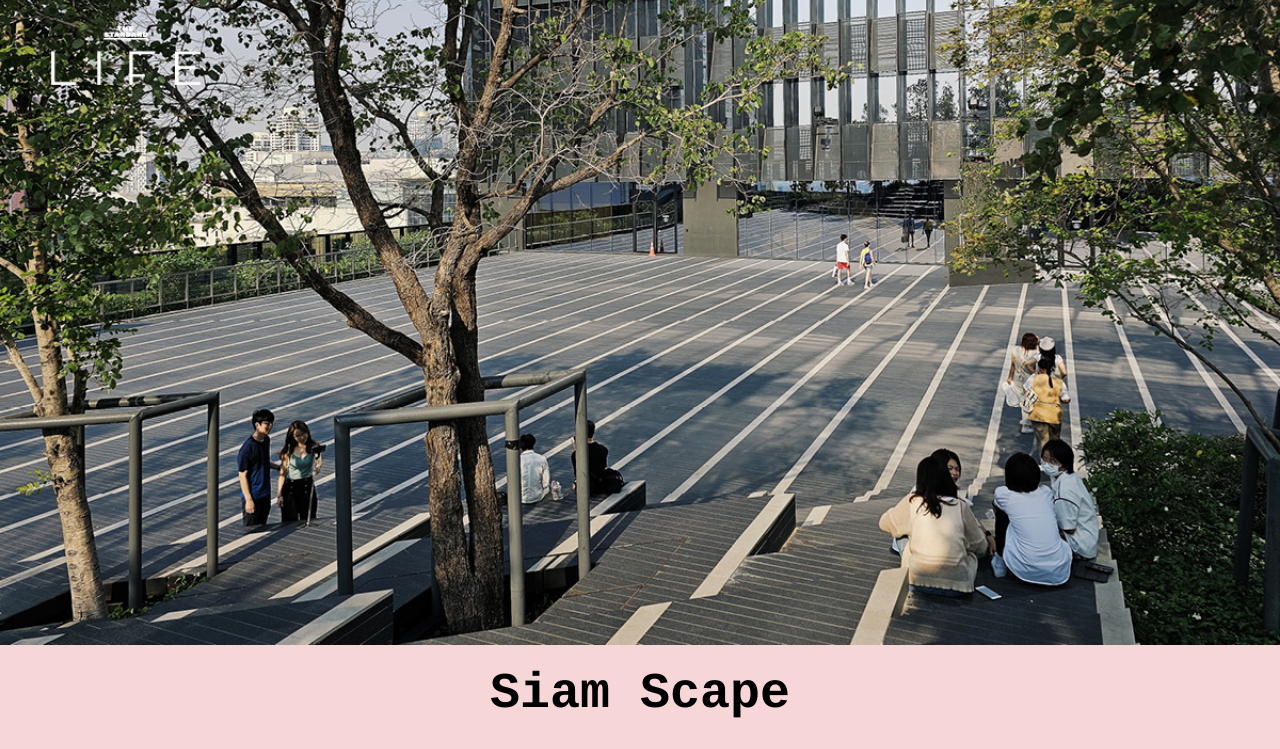
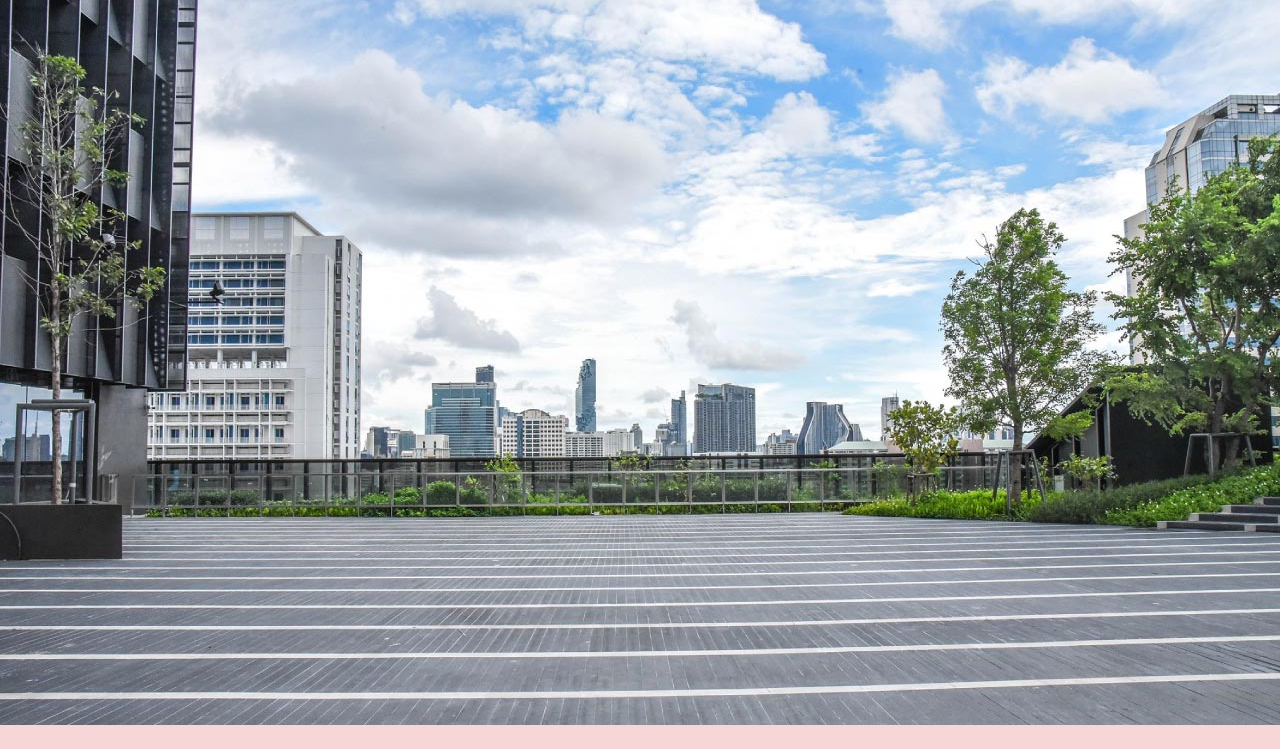
Before and after one commit to Thanawan1mooki/interplace, a plain HTML site: page siam.html in a window 1280 px wide. Shown: the part 85-834 px from the top of the page. Drawn offline with Linux system fonts and the light colour scheme.

Commit message:
Update siam.html

```diff
--- a/siam.html
+++ b/siam.html
@@ -15,7 +15,7 @@
         Siam Scape
           </div>
           <div class="top-imglum">
-            <img class="imgtoplum" src="./img/Sky-Scape-SiamScape-COVER.jpg"/>
+            <img class="imgtoplum" src="./img/211207-skyscape-01.jpg"/>
         </div>
         <div class="plawat">
             Siam Scape
```
